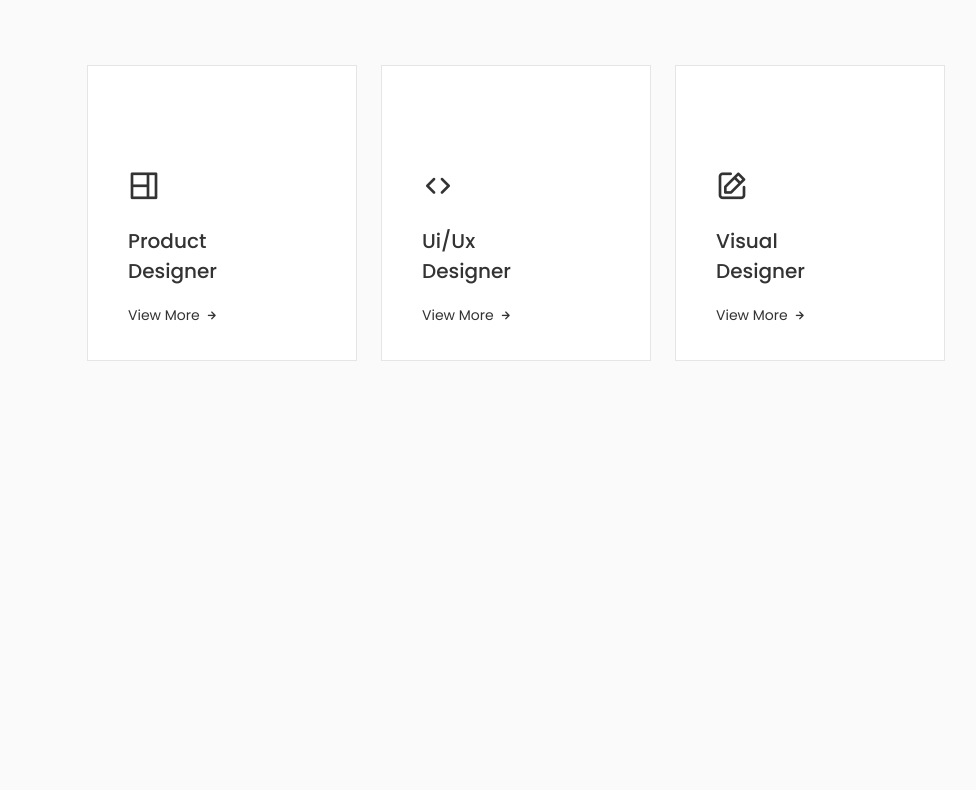
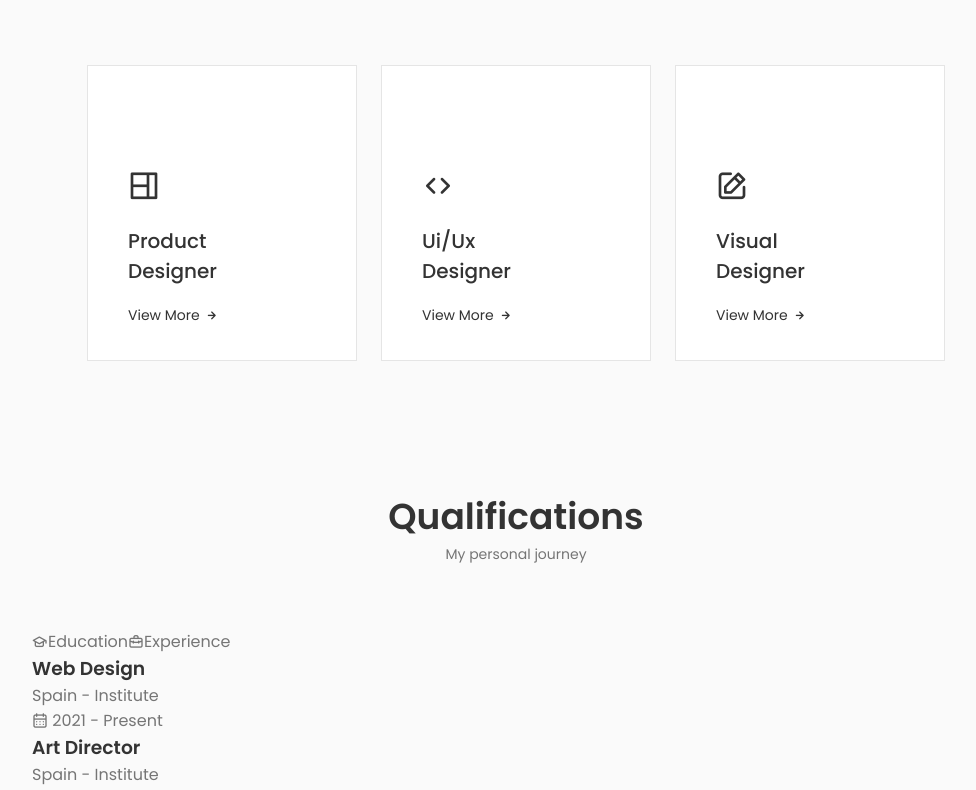
Before and after one commit to Wojtyua/single-page-react, a React (Create React App) app: page / in a window 1280 px wide. Shown: the part 2000-2790 px from the top of the page, without its empty margins (124-1100 px from the left). Before the commit the page ends 2393 px from the top, so only its background shows below. Built offline with nearby package versions, Linux system fonts and the light colour scheme.

Commit message:
qualifications section structure

```diff
--- a/src/App.jsx
+++ b/src/App.jsx
@@ -3,6 +3,7 @@ import Home from './components/home/Home';
 import About from './components/about/About';
 import Skills from './components/skills/Skills';
 import Services from './components/services/Services';
+import Qualification from './components/qualification/Qualification';
 
 import './App.css';
 
@@ -15,6 +16,7 @@ function App() {
         <About />
         <Skills />
         <Services />
+        <Qualification />
       </main>
     </>
   );
--- /dev/null
+++ b/src/components/qualification/Qualification.jsx
@@ -0,0 +1,144 @@
+import './qualification.css';
+
+const Qualification = () => {
+  return (
+    <section className="qualification section" id="qualification">
+      <h2 className="section__title">Qualifications</h2>
+      <span className="section__subtitle">My personal journey</span>
+
+      <div className="qualification__container container">
+        <div className="qualification__tabs">
+          <div className="qualification__btn btn--flex qualification__active">
+            <i className="uil uil-graduation-cap qualification__icon"></i>
+            Education
+          </div>
+
+          <div className="qualification__btn btn--flex">
+            <i className="uil uil-briefcase-alt qualification__icon"></i>
+            Experience
+          </div>
+        </div>
+        <div className="qualification__sections">
+          <div className="qualification__content qualification__content-active">
+            <div className="qualification__data">
+              <div>
+                <h3 className="qualification__title">Web Design</h3>
+                <span className="qualification__subtitle">
+                  Spain - Institute
+                </span>
+                <div className="qualification__calendar">
+                  <i className="uil uil-calendar-alt"></i> 2021 - Present
+                </div>
+              </div>
+              <div>
+                <span className="qualification__rounder"></span>
+                <span className="qualification__line"></span>
+              </div>
+            </div>
+
+            <div className="qualification__data">
+              <div></div>
+              <div>
+                <span className="qualification__rounder"></span>
+                <span className="qualification__line"></span>
+              </div>
+              <div>
+                <h3 className="qualification__title">Art Director</h3>
+                <span className="qualification__subtitle">
+                  Spain - Institute
+                </span>
+                <div className="qualification__calendar">
+                  <i className="uil uil-calendar-alt"></i> 2020 - 2021
+                </div>
+              </div>
+            </div>
+
+            <div className="qualification__data">
+              <div>
+                <h3 className="qualification__title">Web Development</h3>
+                <span className="qualification__subtitle">
+                  Spain - Institute
+                </span>
+                <div className="qualification__calendar">
+                  <i className="uil uil-calendar-alt"></i> 2018 - 2020
+                </div>
+              </div>
+              <div>
+                <span className="qualification__rounder"></span>
+                <span className="qualification__line"></span>
+              </div>
+            </div>
+
+            <div className="qualification__data">
+              <div></div>
+              <div>
+                <span className="qualification__rounder"></span>
+                <span className="qualification__line"></span>
+              </div>
+              <div>
+                <h3 className="qualification__title">UX Expert</h3>
+                <span className="qualification__subtitle">
+                  Spain - Institute
+                </span>
+                <div className="qualification__calendar">
+                  <i className="uil uil-calendar-alt"></i> 2017 - 2018
+                </div>
+              </div>
+            </div>
+          </div>
+
+          <div className="qualification__content">
+            <div className="qualification__data">
+              <div>
+                <h3 className="qualification__title">Product Designer</h3>
+                <span className="qualification__subtitle">
+                  Microsoft - Spain
+                </span>
+                <div className="qualification__calendar">
+                  <i className="uil uil-calendar-alt"></i> 2021 - Present
+                </div>
+              </div>
+              <div>
+                <span className="qualification__rounder"></span>
+                <span className="qualification__line"></span>
+              </div>
+            </div>
+
+            <div className="qualification__data">
+              <div></div>
+              <div>
+                <span className="qualification__rounder"></span>
+                <span className="qualification__line"></span>
+              </div>
+              <div>
+                <h3 className="qualification__title">UX Designer</h3>
+                <span className="qualification__subtitle">
+                  Apple Inc - Spain
+                </span>
+                <div className="qualification__calendar">
+                  <i className="uil uil-calendar-alt"></i> 2020 - 2021
+                </div>
+              </div>
+            </div>
+
+            <div className="qualification__data">
+              <div>
+                <h3 className="qualification__title">Web Designer</h3>
+                <span className="qualification__subtitle">Figma - Spain</span>
+                <div className="qualification__calendar">
+                  <i className="uil uil-calendar-alt"></i> 2018 - 2020
+                </div>
+              </div>
+              <div>
+                <span className="qualification__rounder"></span>
+                <span className="qualification__line"></span>
+              </div>
+            </div>
+          </div>
+        </div>
+      </div>
+    </section>
+  );
+};
+
+export default Qualification;
```
Also changed, not shown: src/components/qualification/qualification.css (added).
